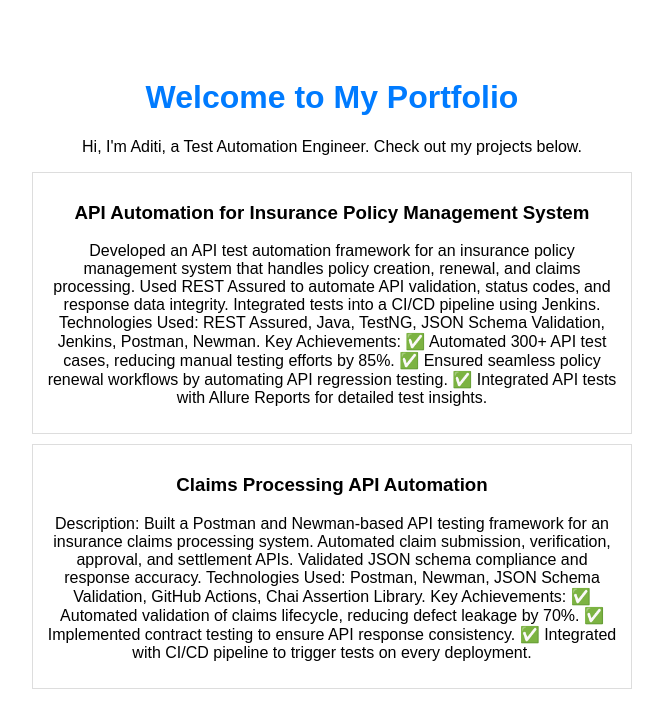
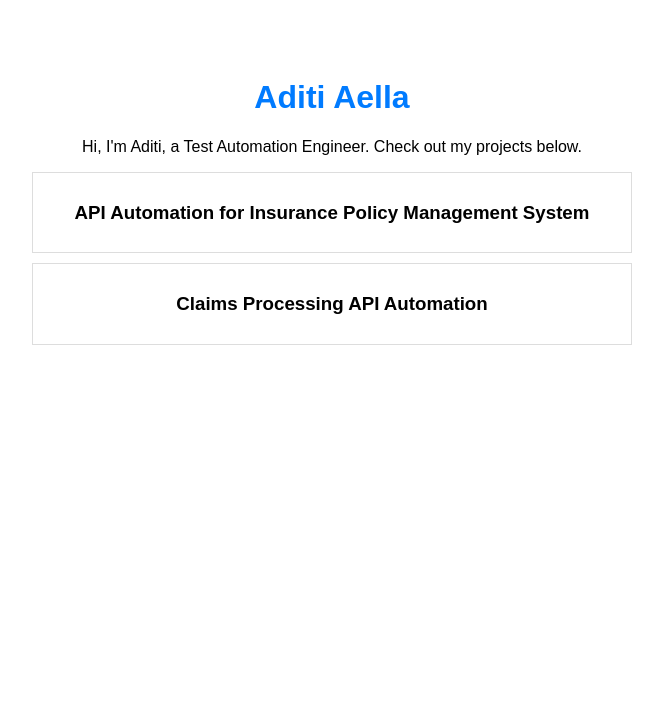
Before and after one commit to aditiaella/aditiaella.github.io, a plain HTML site: page index.html in a window 1280 px wide. Shown: the whole page, without its empty margins (308-971 px from the left). Drawn offline with Linux system fonts and the light colour scheme.

Commit message:
Update index.html

```diff
--- a/index.html
+++ b/index.html
@@ -12,32 +12,17 @@
     </style>
 </head>
 <body>
-    <h1>Welcome to My Portfolio</h1>
+    <h1>Aditi Aella</h1>
     <p>Hi, I'm Aditi, a Test Automation Engineer. Check out my projects below.</p>
 
     <div class="container">
         <div class="project">
             <h3>API Automation for Insurance Policy Management System</h3>
-            <p>Developed an API test automation framework for an insurance policy management system that handles policy creation, renewal, and claims processing. Used REST Assured to automate API validation, status codes, and response data integrity. Integrated tests into a CI/CD pipeline using Jenkins.
-
-Technologies Used: REST Assured, Java, TestNG, JSON Schema Validation, Jenkins, Postman, Newman.
-
-Key Achievements:
-✅ Automated 300+ API test cases, reducing manual testing efforts by 85%.
-✅ Ensured seamless policy renewal workflows by automating API regression testing.
-✅ Integrated API tests with Allure Reports for detailed test insights.</p>
+            <p></p>
         </div>
         <div class="project">
             <h3>Claims Processing API Automation</h3>
-            <p>Description:
-Built a Postman and Newman-based API testing framework for an insurance claims processing system. Automated claim submission, verification, approval, and settlement APIs. Validated JSON schema compliance and response accuracy.
-
-Technologies Used: Postman, Newman, JSON Schema Validation, GitHub Actions, Chai Assertion Library.
-
-Key Achievements:
-✅ Automated validation of claims lifecycle, reducing defect leakage by 70%.
-✅ Implemented contract testing to ensure API response consistency.
-✅ Integrated with CI/CD pipeline to trigger tests on every deployment.</p>
+            <p></p>
         </div>
     </div>
 </body>
```
